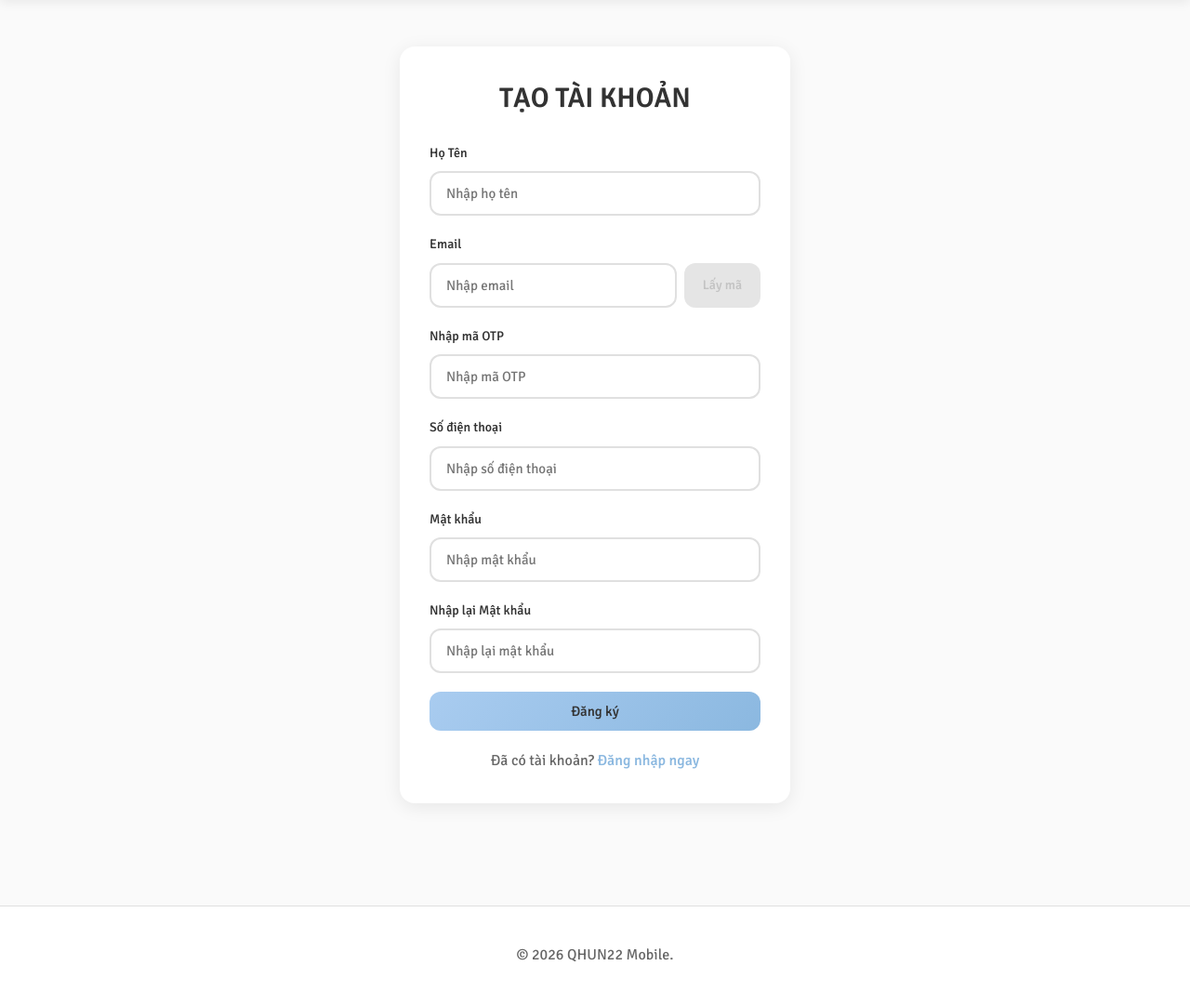
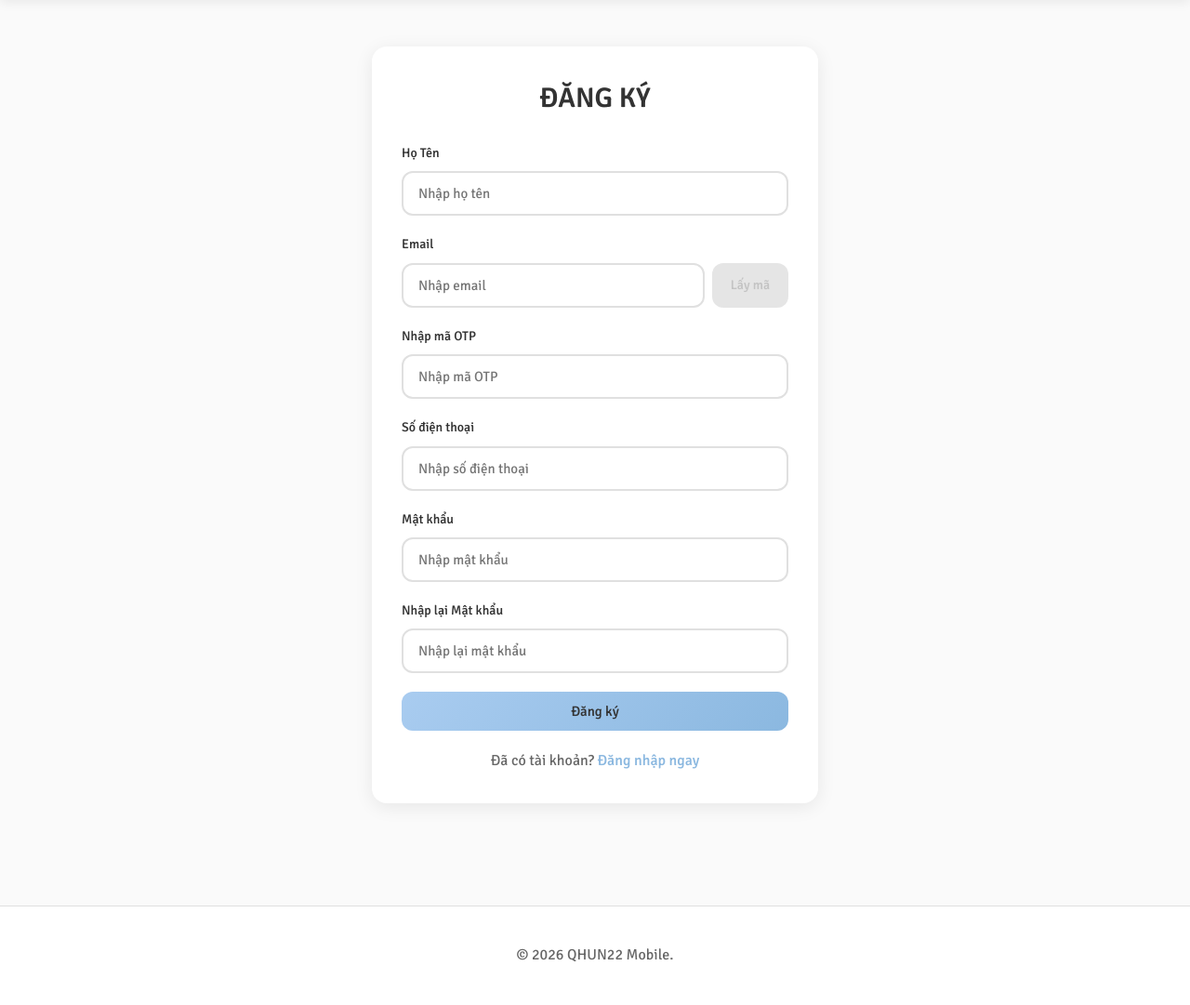
Before and after one commit to qhun22/Sean, a Django app: page /register/ in a window 1280 px wide. Shown: the part 80-1161 px from the top of the page at 93% size. Run offline with Django 4.2, Linux system fonts and the light colour scheme.

```diff
--- a/templates/store/login.html
+++ b/templates/store/login.html
@@ -64,7 +64,7 @@
         border-radius: var(--qh-radius-lg);
         padding: 32px;
         width: 100%;
-        max-width: 420px;
+        max-width: 480px;
         margin: 0 auto;
         box-shadow: 0 4px 20px var(--qh-shadow);
     }
@@ -172,7 +172,7 @@
                     <input type="checkbox" name="remember_me">
                     Ghi nhớ đăng nhập
                 </label>
-                <a href="#" class="qh-forgot-password">Quên mật khẩu?</a>
+                <a href="{% url 'store:forgot_password' %}" class="qh-forgot-password">Quên mật khẩu?</a>
             </div>
 
             <button type="submit" class="qh-btn qh-btn-primary" style="width: 100%;">
--- a/templates/store/register.html
+++ b/templates/store/register.html
@@ -64,7 +64,7 @@
         border-radius: var(--qh-radius-lg);
         padding: 32px;
         width: 100%;
-        max-width: 420px;
+        max-width: 480px;
         margin: 0 auto;
         box-shadow: 0 4px 20px var(--qh-shadow);
     }
@@ -151,7 +151,7 @@
 <div class="qh-register-page" style="padding: 10px 0;">
 
     <div class="qh-auth-box">
-        <h2 class="qh-auth-box-title">TẠO TÀI KHOẢN</h2>
+        <h2 class="qh-auth-box-title">ĐĂNG KÝ</h2>
 
         <!-- Messages will be shown via JavaScript Toast -->
         {% if messages %}
```
